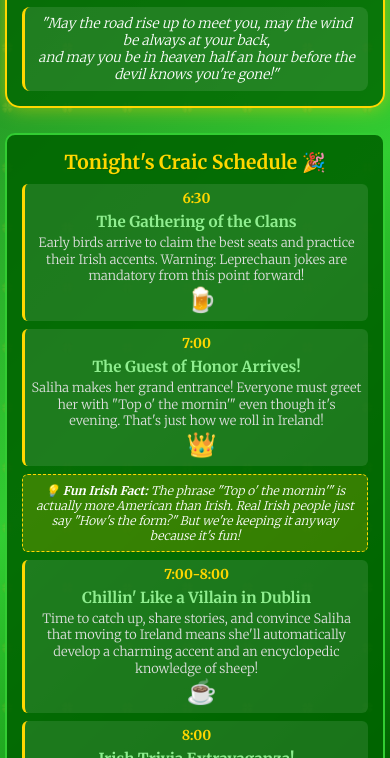
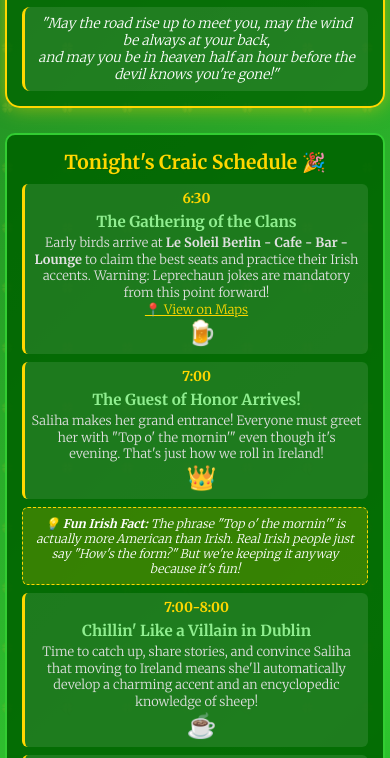
Before and after one commit to ShahinVI/saliha_party, a plain HTML site: page index.html in a window 390 px wide. Shown: the part 78-836 px from the top of the page. Drawn offline with Linux system fonts and the light colour scheme; a web font is replaced by a local one.

Commit message:
add location and made better padding in the end of page

```diff
--- a/index.html
+++ b/index.html
@@ -17,10 +17,8 @@
             background: linear-gradient(135deg, #228B22, #32CD32, #006400);
             font-family: 'Merriweather', serif;
             color: #fff;
-            height: 100vh;
             min-height: 100vh;
             position: relative;
-            overflow: hidden;
         }
 
         body::before {
@@ -38,14 +36,13 @@
 
         .container {
             max-width: 1000px;
-            height: 100vh;
             margin: 0 auto;
             padding: 10px;
             position: relative;
             z-index: 2;
             display: flex;
             flex-direction: column;
-            overflow-y: auto;
+            min-height: 100vh;
         }
 
         .header {
@@ -193,6 +190,7 @@
 
             .container {
                 padding: 5px;
+                padding-bottom: 60px;
             }
 
             .timeline-item {
@@ -205,6 +203,10 @@
                 margin-bottom: 5px;
                 margin-right: 0;
                 font-size: 0.85rem;
+            }
+
+            .footer {
+                margin-bottom: 40px;
             }
         }
     </style>
@@ -227,7 +229,8 @@
                 <div class="time">6:30</div>
                 <div class="event">
                     <h3>The Gathering of the Clans</h3>
-                    <p>Early birds arrive to claim the best seats and practice their Irish accents. Warning: Leprechaun jokes are mandatory from this point forward!</p>
+                    <p>Early birds arrive at <strong>Le Soleil Berlin - Cafe - Bar - Lounge</strong> to claim the best seats and practice their Irish accents. Warning: Leprechaun jokes are mandatory from this point forward!</p>
+                    <p><a href="https://maps.app.goo.gl/kSbegDH8arrtsN1G9?g_st=ipc" target="_blank" style="color: #FFD700; text-decoration: underline;">📍 View on Maps</a></p>
                 </div>
                 <div class="emoji">🍺</div>
             </div>
```
